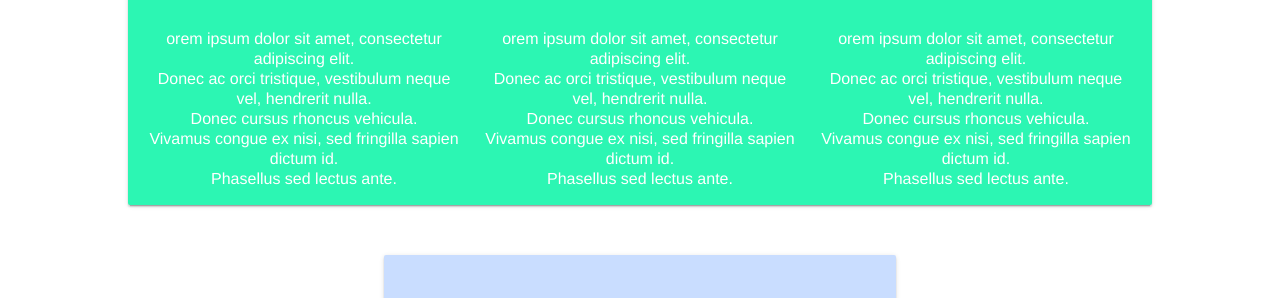
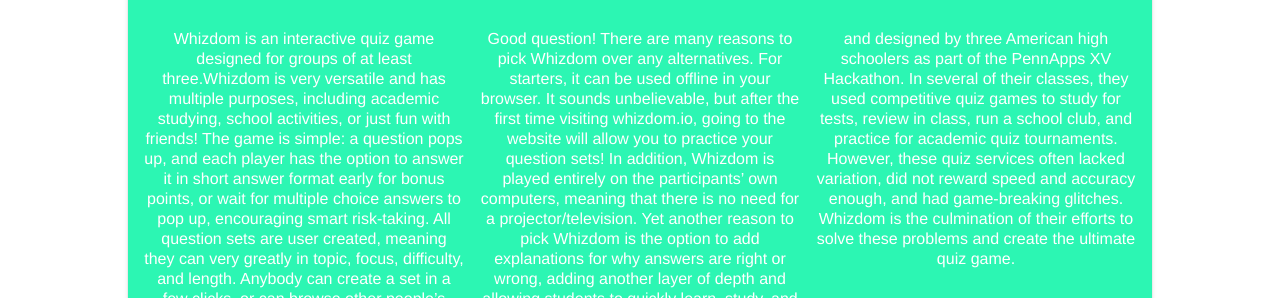
Before and after one commit to VVoruganti/PennappsXV-Project, a website: page data/index.html in a window 1280 px wide. Shown: the part 502-800 px from the top of the page. Drawn offline with nearby package versions, Linux system fonts and the light colour scheme; some packages are replaced by stand-ins of ours; a script that the page names is missing.

Commit message:
aesthetic changes

```diff
--- a/data/index.html
+++ b/data/index.html
@@ -51,21 +51,37 @@
               </div>
               <div class="mdl-card_supporting-text">
                   <div class="mdl-grid">
-                    <div class="mdl-cell mdl-cell--col3">orem ipsum dolor sit amet, consectetur adipiscing elit.<br>
-                      Donec ac orci tristique, vestibulum neque vel, hendrerit nulla.<br>
-                      Donec cursus rhoncus vehicula.<br>
-                      Vivamus congue ex nisi, sed fringilla sapien dictum id.<br>
-                      Phasellus sed lectus ante.</div>
-                    <div class="mdl-cell mdl-cell--col3">orem ipsum dolor sit amet, consectetur adipiscing elit.<br>
-                      Donec ac orci tristique, vestibulum neque vel, hendrerit nulla.<br>
-                      Donec cursus rhoncus vehicula.<br>
-                      Vivamus congue ex nisi, sed fringilla sapien dictum id.<br>
-                      Phasellus sed lectus ante.</div>
-                    <div class="mdl-cell mdl-cell--col3">orem ipsum dolor sit amet, consectetur adipiscing elit.<br>
-                      Donec ac orci tristique, vestibulum neque vel, hendrerit nulla.<br>
-                      Donec cursus rhoncus vehicula.<br>
-                      Vivamus congue ex nisi, sed fringilla sapien dictum id.<br>
-                      Phasellus sed lectus ante.</div>
+                    <div class="mdl-cell mdl-cell--col3">Whizdom is an interactive quiz game designed for groups of at least
+                      three.Whizdom is very versatile and has multiple purposes, including
+                      academic studying, school activities, or just fun with friends! The game
+                      is simple: a question pops up, and each player has the option to answer
+                      it in short answer format early for bonus points, or wait for multiple choice
+                      answers to pop up, encouraging smart risk-taking. All question sets are user created,
+                      meaning they can very greatly in topic, focus, difficulty, and length.
+                      Anybody can create a set in a few clicks, or can browse other people’s sets.
+                      Whizdom is very simple to set up and is not only convenient for any environment from classroom to casual,<
+                      but is also free! All it takes is one device per participant plus the host. <
+                      See our tutorial below, or jump right in using the menu on the left!
+</div>
+                    <div class="mdl-cell mdl-cell--col3">Good question! There are many reasons to pick Whizdom over any alternatives.
+                      For starters, it can be used offline in your browser. It sounds unbelievable, but after the first time visiting whizdom.io,
+                       going to the website will allow you to practice your question sets! In addition,
+                        Whizdom is played entirely on the participants’ own computers, meaning that there
+                        is no need for a projector/television. Yet another reason to pick Whizdom is the option to add
+                        explanations for why answers are right or wrong, adding another layer of depth and allowing students
+                        to quickly learn, study, and retain knowledge. Finally, the ability to quickly and easily collaborate with
+                         teachers and friends on making question sets is hugely important, as it allows everybody to contribute and
+                          makes life easier for the maker of the set. All in all, Whizdom’s perfect combination of simplicity and features
+                           makes it the ultimate choice for a quiz game in any situation and environment, be it friendly or competitive!
+</div>
+                    <div class="mdl-cell mdl-cell--col3">
+                       and designed by three American high schoolers as part of the PennApps XV Hackathon.
+                        In several of their classes, they used competitive quiz games to study for tests,
+                         review in class, run a school club, and practice for academic quiz tournaments.
+                          However, these quiz services often lacked variation, did not reward speed and accuracy enough,
+                          and had game-breaking glitches. Whizdom is the culmination of their efforts
+                           to solve these problems and create the ultimate quiz game.
+</div>
                   </div>
               </div>
             </div>
--- a/data/style.css
+++ b/data/style.css
@@ -161,7 +161,29 @@
   }
 
   .main-link {
+    padding: 20px 24px 20px 24px !important;
+  }
 
-    line-height: 64px !important;
+ .main-link span:hover {
+    background-color:rgb(222,108,131) !important;
+  }
+
+  .transition-inputs {
+    margin-top:15px !important;
+    text=align:center !important;
+    padding:auto;
+    margin:auto !important;
+  }
+
+  .transition-inputs button {
+    display:block !important;
+    margin:auto !important;
+    background-color: rgba(44, 246, 179, 1);
+    text-align:center;
 
   }
+
+  .transition-inputs p {
+    text-align:center !important;
+    margin-top:20px;
+  }
```
Also changed, not shown: data/admin-home.html (+5 -1 lines), data/new-test.html (+2 -2 lines), data/offline-gameplay.html (+9 -3 lines).
